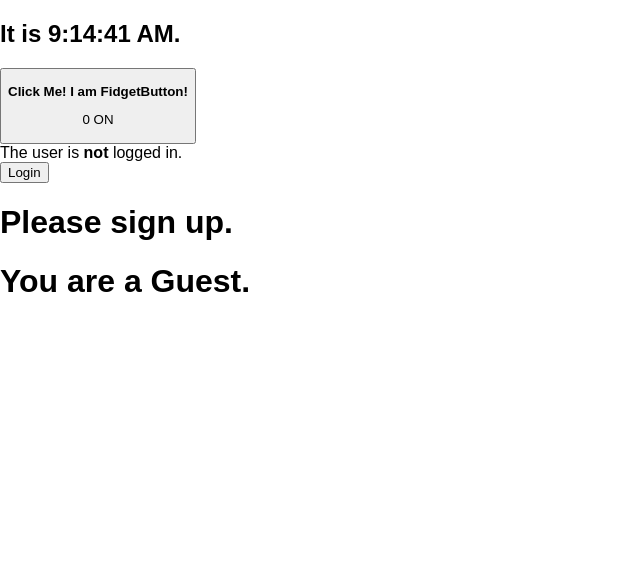
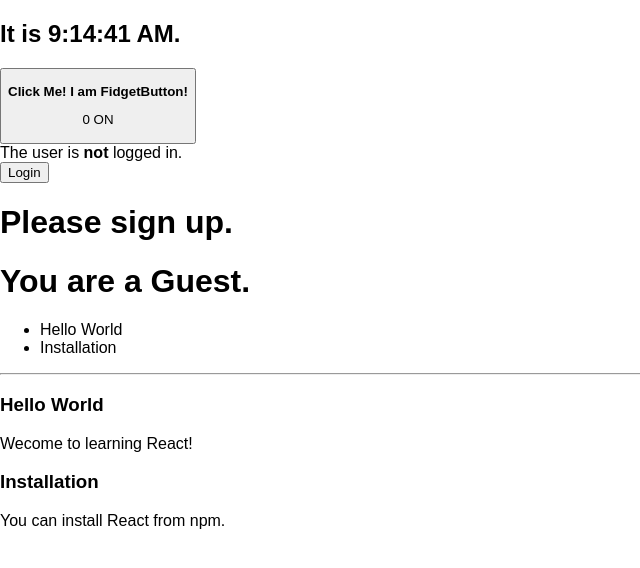
Before and after one commit to nbriannl/react-docs, a React (Create React App) app: page / in a window 1280 px wide. Shown: the top 568 px of the page, without its empty margins (0-640 px from the left). Built offline with nearby package versions, Linux system fonts and the light colour scheme.

Commit message:
added blog posts listings

```diff
--- a/src/index.js
+++ b/src/index.js
@@ -169,9 +169,39 @@
 
 //============================
 
+const posts = [
+  {id: 1, title: 'Hello World', content: 'Wecome to learning React!'},
+  {id: 2, title: 'Installation', content: 'You can install React from npm.'}
+];
+
+function Blog(props) {
+  const sidebar = (
+    <ul>
+      {props.posts.map((post) =>
+        <li key={post.id}>
+          {post.title}
+        </li>
+      )}
+    </ul>
+  );
+
+  const content = props.posts.map((post) =>
+    <div key={post.id}>
+      <h3>{post.title}</h3>
+      <p>{post.content}</p>
+    </div>
+  );
+
+  return (
+    <div>
+      {sidebar}
+      <hr />
+      {content}
+    </div>
+  );
+}
+
 //============================
-
-
 
 const messages = ['React', 'Re: React', 'Re:Re: React'];
 
@@ -207,6 +237,7 @@
           isLoggedIn={this.state.isLoggedIn}
         />
         <Mailbox isLoggedIn={this.state.isLoggedIn} unreadMessages={messages} />
+        <Blog posts={posts} />
       </div>
     );
   }
```
